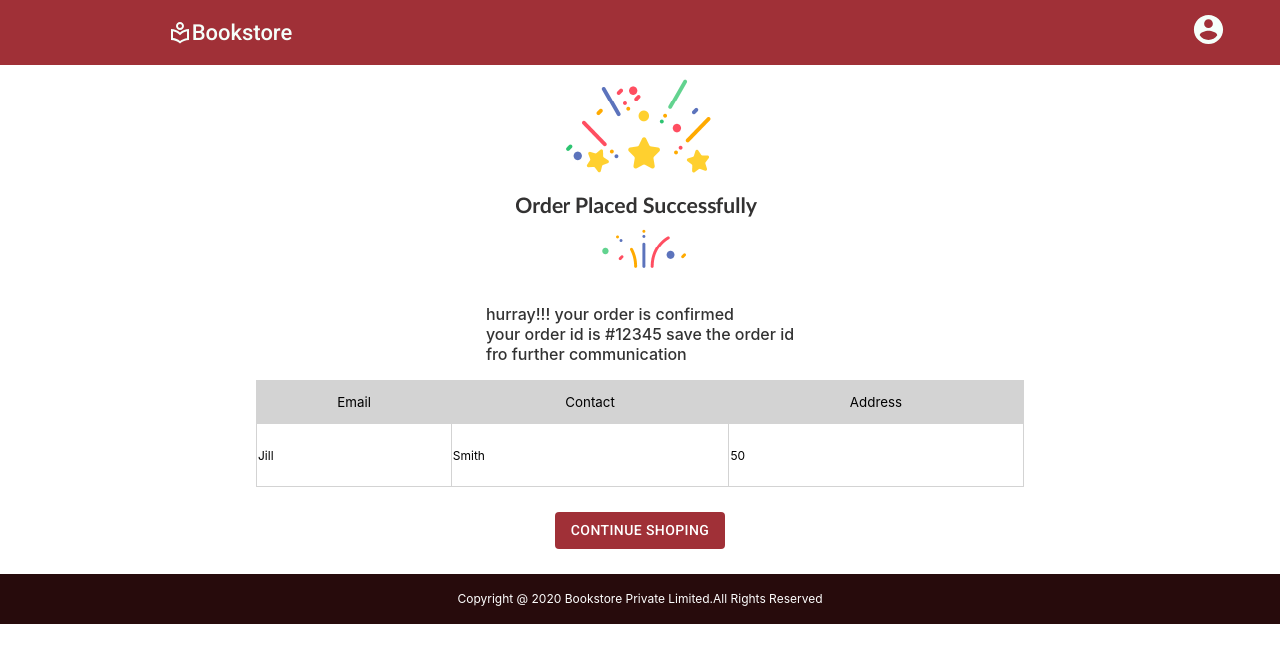
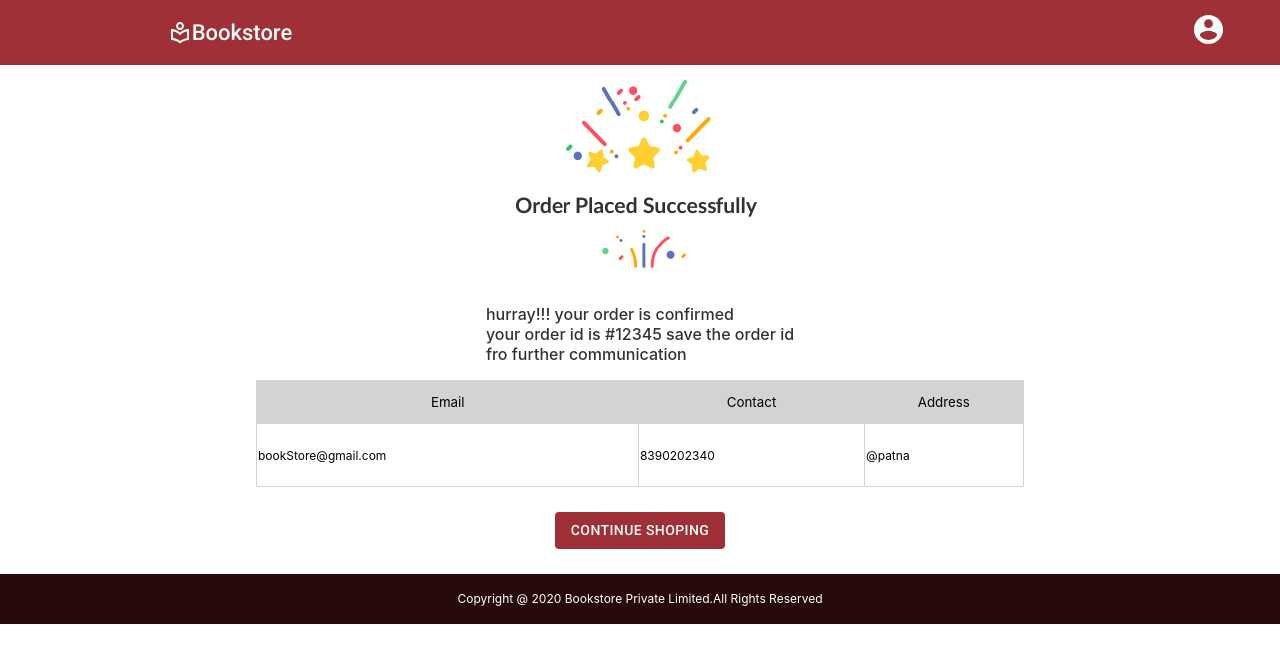
Before and after one commit to shrawanamit/book-store, a React (Create React App) app: page /orderSummery in a window 1280 px wide. Shown: the top 662 px of the page. Built offline with nearby package versions, Linux system fonts and the light colour scheme.

Commit message:
added condition while order the book

```diff
--- a/src/Components/BookInCart.jsx
+++ b/src/Components/BookInCart.jsx
@@ -82,8 +82,8 @@ class BookInCart extends React.Component {
                         <div className="cartMainBody">
                             <div className="cartItem">
                                 <div className="cartHeading"><span>My Cart</span></div>
-                                {this.props.getAllCartBook.filter(row => row.isDeleted === false).length === 0 ? <Emptymessage /> :
-                                    this.props.getAllCartBook.filter(row => row.isDeleted === false).map((row) =>
+                                {this.props.getAllCartBook.filter(row => row.isDeleted === false &&  row.isUsed === false ).length === 0 ? <Emptymessage /> :
+                                    this.props.getAllCartBook.filter(row => row.isDeleted === false &&  row.isUsed === false).map((row) =>
                                         <div className="cartBody">
                                             <div className="DisplayCart">
                                                 <div className="DisplayCartBookImage">
--- a/src/Components/BooksContainer.jsx
+++ b/src/Components/BooksContainer.jsx
@@ -111,7 +111,7 @@ class BooksContainer extends React.Component {
         console.log("prpops", this.props)
         return (
             <React.Fragment>
-                {this.props.getAllBooks.slice((this.state.page - 1) * this.state.pageSize, ((this.state.page) * (this.state.pageSize))).filter(row => row.isDeleted === false).map((row) =>
+                {this.props.getAllBooks.slice((this.state.page - 1) * this.state.pageSize, ((this.state.page) * (this.state.pageSize))).filter(row => row.isDeleted === false ).map((row) =>
                     <div className="container">
                         <div className="bookcell">
                             <div className="imageContainer">
--- a/src/Components/OrderCheckOut.jsx
+++ b/src/Components/OrderCheckOut.jsx
@@ -57,7 +57,7 @@ class OrderCheckOut extends React.Component {
         return (
             <>
                 <div className="orderSummaryBody">
-                    {this.props.getAllCartBook.filter(row => row.isDeleted === false).map((row) =>
+                    {this.props.getAllCartBook.filter(row => row.isDeleted === false &&  row.isUsed === false).map((row) =>
                         <div className="DisplayCart">
                             <div className="DisplayCartBookImage">
                                 <div className="cartImage"><img alt="noImage" className="CartBookImage" src={row.bookImage} /></div>
--- a/src/Components/OrderSummery.jsx
+++ b/src/Components/OrderSummery.jsx
@@ -38,9 +38,9 @@ export default class OrderSummery extends React.Component {
                                     <th className="tableHeading">Address</th>
                                 </tr>
                                 <tr classNmae="tableRow">
-                                    <td className="tableValue">Jill</td>
-                                    <td className="tableValue">Smith</td>
-                                    <td className="tableValue">50</td>
+                                    <td className="tableValue">bookStore@gmail.com</td>
+                                    <td className="tableValue">8390202340</td>
+                                    <td className="tableValue">@patna</td>
                                 </tr>
                             </table>
                         </div>
--- a/src/Components/ToolBar.jsx
+++ b/src/Components/ToolBar.jsx
@@ -86,7 +86,7 @@ class ToolBar extends React.Component {
                                     <Link to='/bookInCart'>
                                         <IconButton edge="start" color="inherit" aria-label="menu">
                                             <ShoppingCartOutlinedIcon className="cartOutLine" />
-                                            <span className="countInCart">{this.props.getAllCartBook.filter(row => row.isDeleted === false).length}</span>
+                                            <span className="countInCart">{this.props.getAllCartBook.filter(row => row.isDeleted === false && row.isUsed === false).length}</span>
                                         </IconButton>
                                     </Link>
                                 </div>
```
